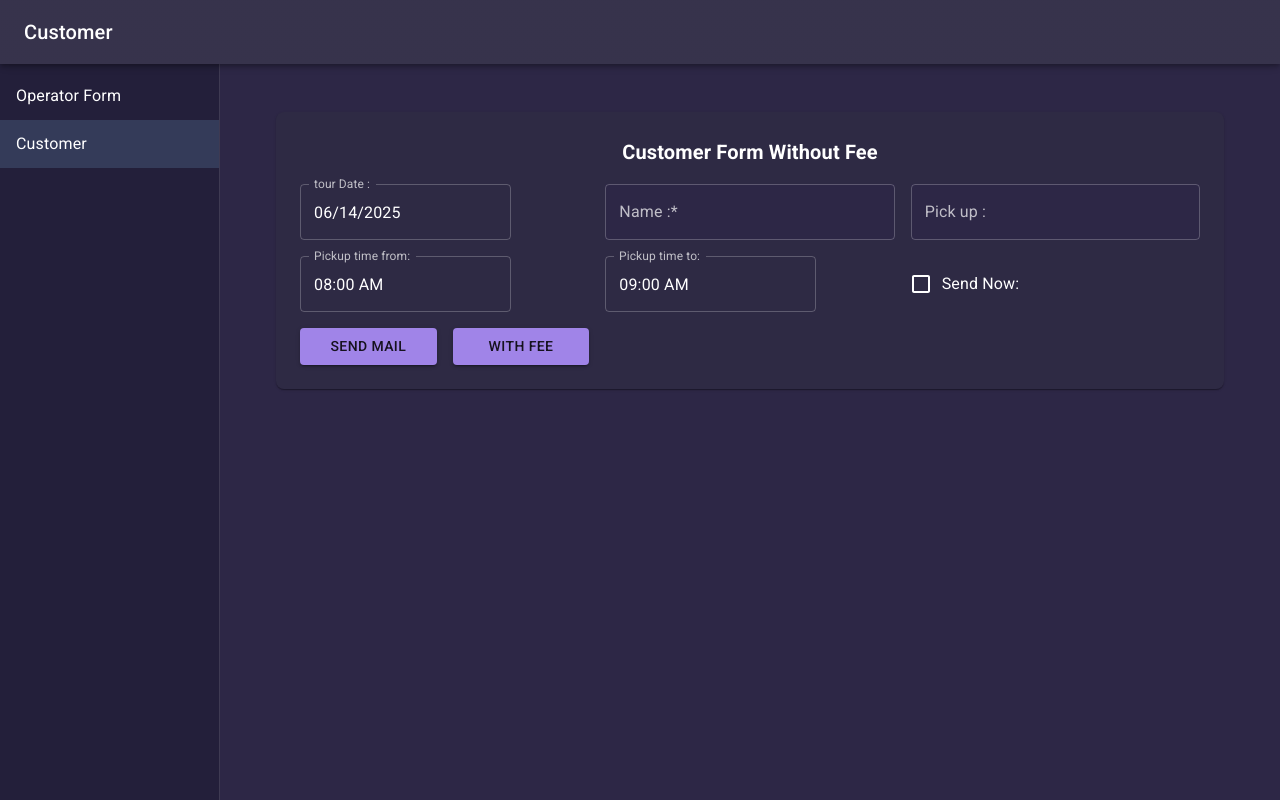
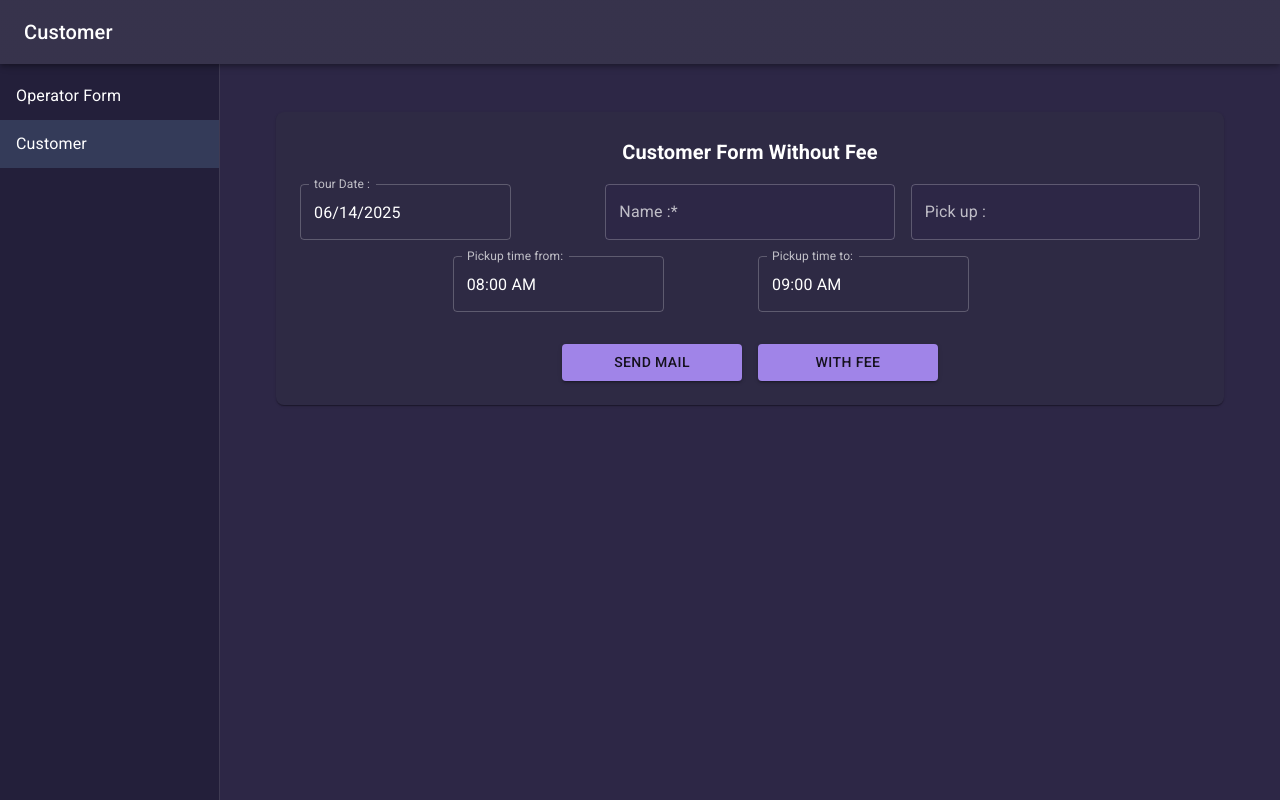
Before and after one commit to majidorc/text-generator, a Next.js app: page /customer in a window 1280 px wide. Built offline with nearby package versions, Linux system fonts and the light colour scheme.

Commit message:
Remove 'Send Now', clean up layout: 3-column grid, grouped times, centered buttons, more professional look

```diff
--- a/pages/customer.js
+++ b/pages/customer.js
@@ -103,7 +103,7 @@ export default function Customer() {
         <Typography variant="h6" align="center" sx={{ fontWeight: 600, mb: 2 }}>
           Customer Form Without Fee
         </Typography>
-        <Grid container spacing={2}>
+        <Grid container spacing={2} alignItems="center" justifyContent="center">
           <Grid item xs={12} md={4}>
             <LocalizationProvider dateAdapter={AdapterDayjs}>
               <DatePicker
@@ -188,41 +188,28 @@ export default function Customer() {
               />
             </Grid>
           )}
-          <Grid item xs={12} md={4} sx={{ display: 'flex', alignItems: 'center' }}>
-            <FormControlLabel
-              control={<Checkbox checked={form.sendNow} onChange={handleChange} name="sendNow" sx={{ color: "#fff" }} />}
-              label="Send Now:"
-              sx={{ color: "#fff" }}
-            />
-          </Grid>
+          <Grid item xs={12} mt={2} display="flex" justifyContent="center" gap={2}>
             {!showFeeFields && (
               <>
-              <Grid item xs={12} md={2}>
-                <Button fullWidth variant="contained" color="primary" sx={{ bgcolor: "#a084e8" }} onClick={() => handleSubmit(false)}>
+                <Button variant="contained" color="primary" sx={{ bgcolor: "#a084e8", minWidth: 180 }} onClick={() => handleSubmit(false)}>
                   Send Mail
                 </Button>
-              </Grid>
-              <Grid item xs={12} md={2}>
-                <Button fullWidth variant="contained" color="secondary" sx={{ bgcolor: "#a084e8" }} onClick={handleToggleFee}>
+                <Button variant="contained" color="secondary" sx={{ bgcolor: "#a084e8", minWidth: 180 }} onClick={handleToggleFee}>
                   With Fee
                 </Button>
-              </Grid>
               </>
             )}
             {showFeeFields && (
               <>
-              <Grid item xs={12} md={2}>
-                <Button fullWidth variant="contained" color="primary" sx={{ bgcolor: "#a084e8" }} onClick={handleWithFeeConfirm}>
+                <Button variant="contained" color="primary" sx={{ bgcolor: "#a084e8", minWidth: 180 }} onClick={handleWithFeeConfirm}>
                   Send Mail
                 </Button>
-              </Grid>
-              <Grid item xs={12} md={2}>
-                <Button fullWidth variant="contained" color="secondary" sx={{ bgcolor: "#a084e8" }} onClick={handleToggleFee}>
+                <Button variant="contained" color="secondary" sx={{ bgcolor: "#a084e8", minWidth: 180 }} onClick={handleToggleFee}>
                   Without Fee
                 </Button>
-              </Grid>
               </>
             )}
+          </Grid>
         </Grid>
       </Paper>
       {showConfirm && (
```
Lines whose indentation alone changed are shown as unchanged.
